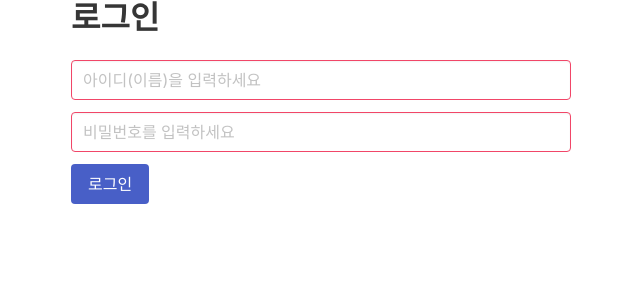
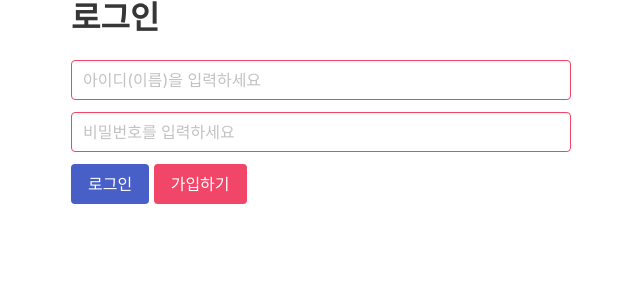
Before and after one commit to phwGithub/jungleDiary, a Flask app: page / in a window 1280 px wide. Shown: the top 300 px of the page, without its empty margins (319-959 px from the left). Run offline with Flask 2, Linux system fonts and the light colour scheme; some libraries are stand-ins or nearby versions.

Commit message:
로그인 페이지에 가입 버튼 추가

```diff
--- a/app.py
+++ b/app.py
@@ -20,6 +20,10 @@ def login():
     msg = request.args.get("msg")
     return render_template('로그인성공.html', msg=msg)
 
+@app.route('/sign_up')
+def render_sign_up():
+    return render_template('sign_up.html')
+
 
 @app.route('/sign_up', methods=['POST'])
 def sign_up():
@@ -31,13 +35,13 @@ def sign_up():
         "password": password_hash,
     }
 
-    # todo/ db에 이미 있는지 확인하기
-    # same_user = db.jgDiary.find({'name':new_name}, {'_id':0})
-    # if same_user:
-    #     return jsonify({'result': 'fail', 'msg':'동일한 이름을 가진 유저가 있어서 DB에 등록 실패'})
-    # else:
-    db.jgDiary.insert_one(doc)
-    return jsonify({'result': 'success', 'msg':'DB에 유저 등록 완료'})
+    # db에 이름이 이미 있는지 확인하기
+    result = db.jgDiary.find_one({'name':new_name}, {'_id':0})
+    if result is not None:
+        db.jgDiary.insert_one(doc)
+        return jsonify({'result': 'success', 'msg':'DB에 유저 등록 완료'})
+    else:
+        return jsonify({'result': 'fail', 'msg':'동일한 이름을 가진 유저가 있어서 DB에 등록 실패'})
 
 
 
--- a/templates/sign_in.html
+++ b/templates/sign_in.html
@@ -49,7 +49,7 @@
                         $.cookie('mytoken', response['token'], { path: '/' });
                         let msg = response['msg']
                         console.log(msg)
-                        window.location.replace("/login")
+                        window.location.replace("/login") // 로그인 api로 가기
                     } else {
                         alert(response['msg']) // 로그인 실패 메시지
                     }
@@ -78,6 +78,7 @@
         </div>
 
         <button class="button is-link" onclick="sign_in()">로그인</button>
+        <button class="button is-danger" onclick="location.href='sign_up'">가입하기</button>
 
     </div>
 
--- a/templates/sign_up.html
+++ b/templates/sign_up.html
@@ -125,7 +125,7 @@
 
         <div class="field is-grouped">
             <div class="control">
-                <button class="button is-link" onclick="sign_up()">회원가입</button>
+                <button class="button is-link" onclick="sign_up()">가입하기</button>
             </div>
         </div>
     </div>
--- a/templates/로그인성공.html
+++ b/templates/로그인성공.html
@@ -7,6 +7,6 @@
     <title>Document</title>
 </head>
 <body>
-    로그인 성공
+    로그인 성공하면 뜰 페이지~~~
 </body>
 </html>
```
